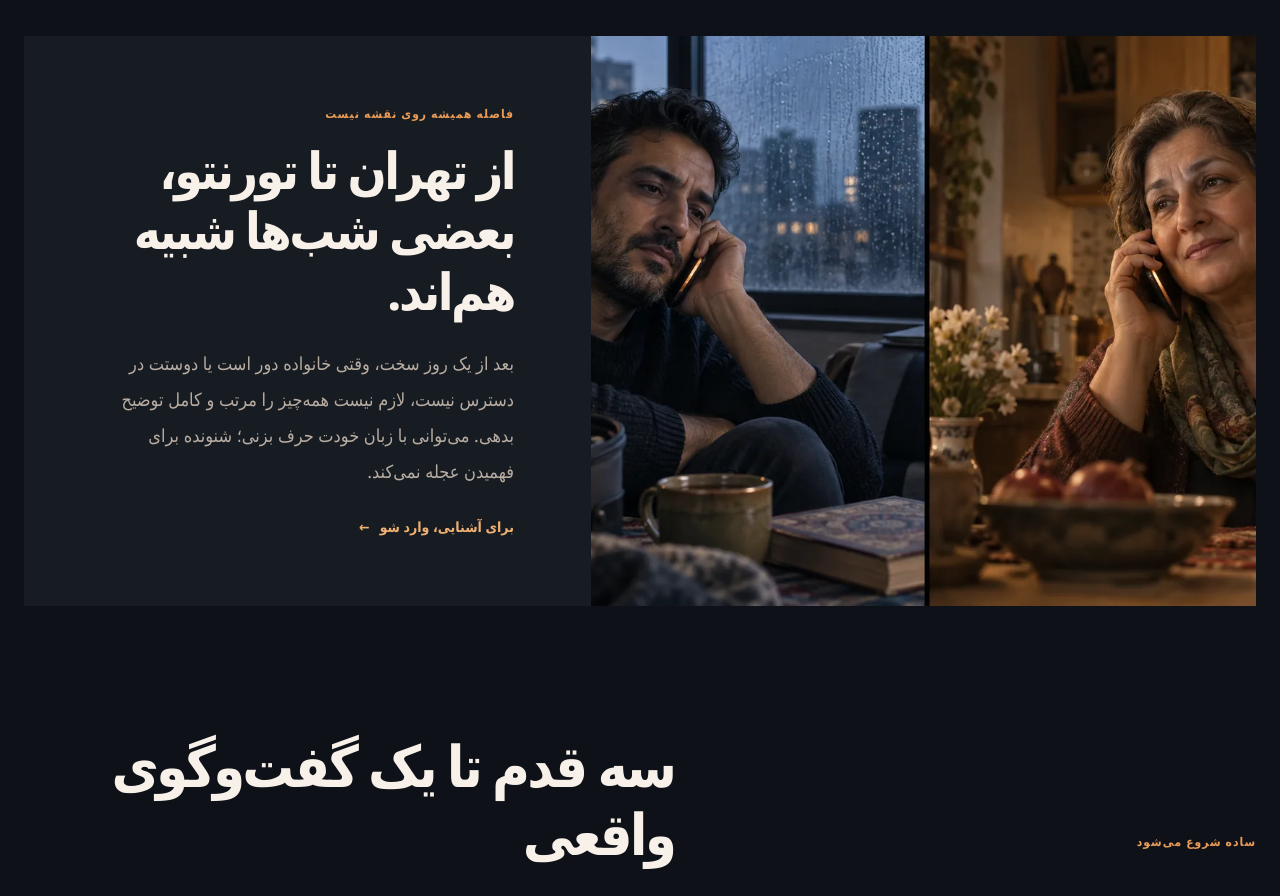
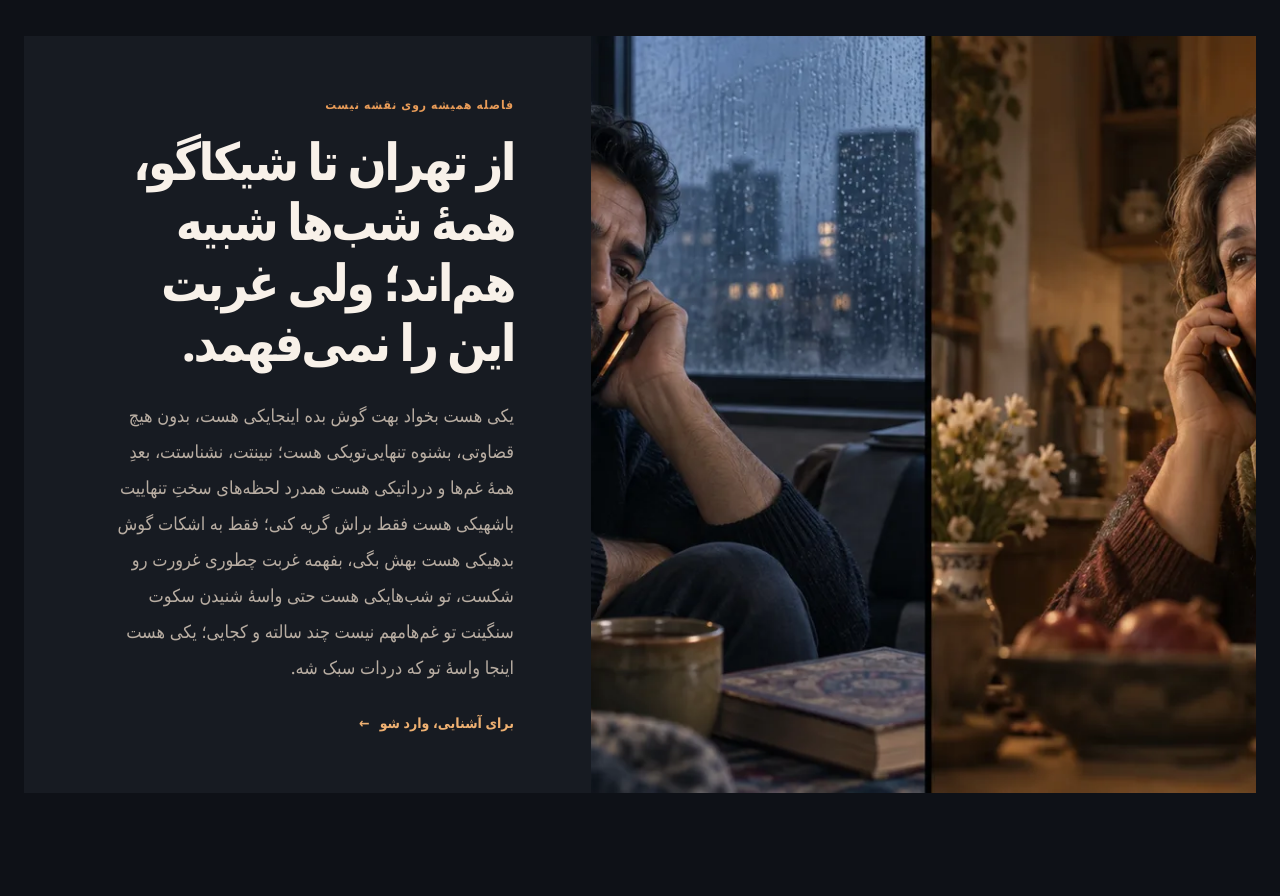
Before and after one commit to morfisam25-tech/YEKI-HAST, a Next.js app in the folder apps/web/: page / in a window 1280 px wide. Shown: the part 1220-2116 px from the top of the page. Built offline with nearby package versions, Linux system fonts and the light colour scheme.

Commit message:
Update diaspora section copy for Chicago image

```diff
--- a/apps/web/app/page.tsx
+++ b/apps/web/app/page.tsx
@@ -132,11 +132,20 @@ export default function Page() {
       </section>
 
       <section className={styles.dualSection} aria-labelledby="distance-title">
-        <div className={`${styles.photoPanel} ${styles.diasporaPhoto}`} role="img" aria-label="یک مرد در شهر جدید و یک زن در خانه‌ای آشنا، در دو سوی یک تماس" />
+        <div className={`${styles.photoPanel} ${styles.diasporaPhoto}`} role="img" aria-label="یک زن و یک مرد در دو خانه در شیکاگو، در دو سوی یک تماس" />
         <div className={styles.dualCopy}>
           <p className={styles.sectionEyebrow}>فاصله همیشه روی نقشه نیست</p>
-          <h2 id="distance-title">از تهران تا تورنتو، بعضی شب‌ها شبیه هم‌اند.</h2>
-          <p>بعد از یک روز سخت، وقتی خانواده دور است یا دوستت در دسترس نیست، لازم نیست همه‌چیز را مرتب و کامل توضیح بدهی. می‌توانی با زبان خودت حرف بزنی؛ شنونده برای فهمیدن عجله نمی‌کند.</p>
+          <h2 id="distance-title">از تهران تا شیکاگو، همهٔ شب‌ها شبیه هم‌اند؛ ولی غربت این را نمی‌فهمد.</h2>
+          <p className={styles.diasporaPoem}>
+            <span>یکی هست بخواد بهت گوش بده اینجا</span>
+            <span>یکی هست، بدون هیچ قضاوتی، بشنوه تنهایی‌تو</span>
+            <span>یکی هست؛ نبینتت، نشناستت، بعدِ همهٔ غم‌ها و دردات</span>
+            <span>یکی هست همدرد لحظه‌های سختِ تنهاییت باشه</span>
+            <span>یکی هست فقط براش گریه کنی؛ فقط به اشکات گوش بده</span>
+            <span>یکی هست بهش بگی، بفهمه غربت چطوری غرورت رو شکست، تو شب‌ها</span>
+            <span>یکی هست حتی واسهٔ شنیدن سکوت سنگینت تو غم‌ها</span>
+            <span>مهم نیست چند سالته و کجایی؛ یکی هست اینجا واسهٔ تو که دردات سبک شه.</span>
+          </p>
           <a className={styles.textLink} href="#login">برای آشنایی، وارد شو <span aria-hidden="true">←</span></a>
         </div>
       </section>
```
